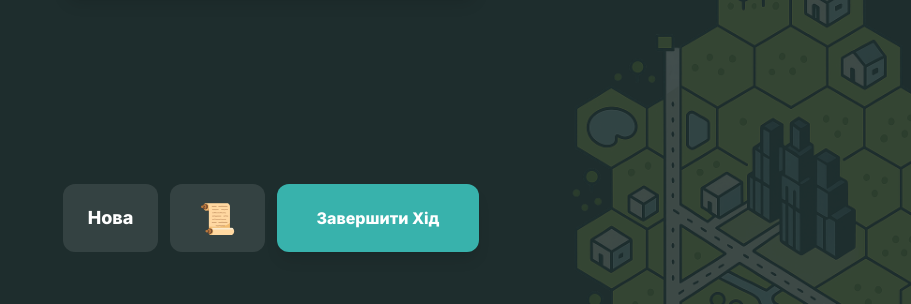
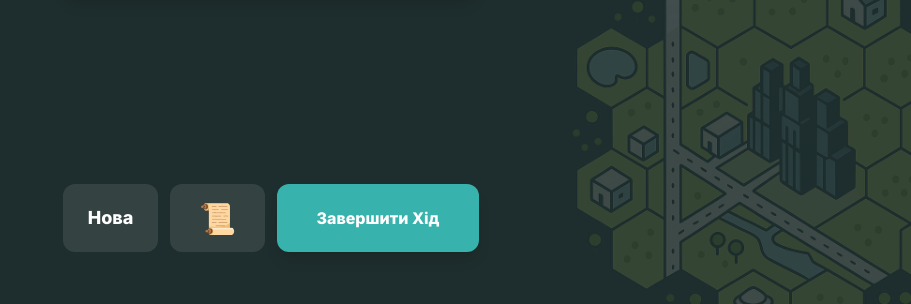
Before and after one commit to BOICHlK/Suburbia, a plain HTML site: page index.html in a window 1280 px wide. Shown: the part 496-800 px from the top of the page, without its empty margins (369-1280 px from the left). Drawn offline with nearby package versions, Linux system fonts and the light colour scheme.

Commit message:
index.html

```diff
--- a/index.html
+++ b/index.html
@@ -22,7 +22,7 @@
         body::before {
             content: '';
             position: fixed;
-            bottom: -120px;
+            bottom: -60px;
             right: -120px;
             width: 480px;
             height: 480px;
```
